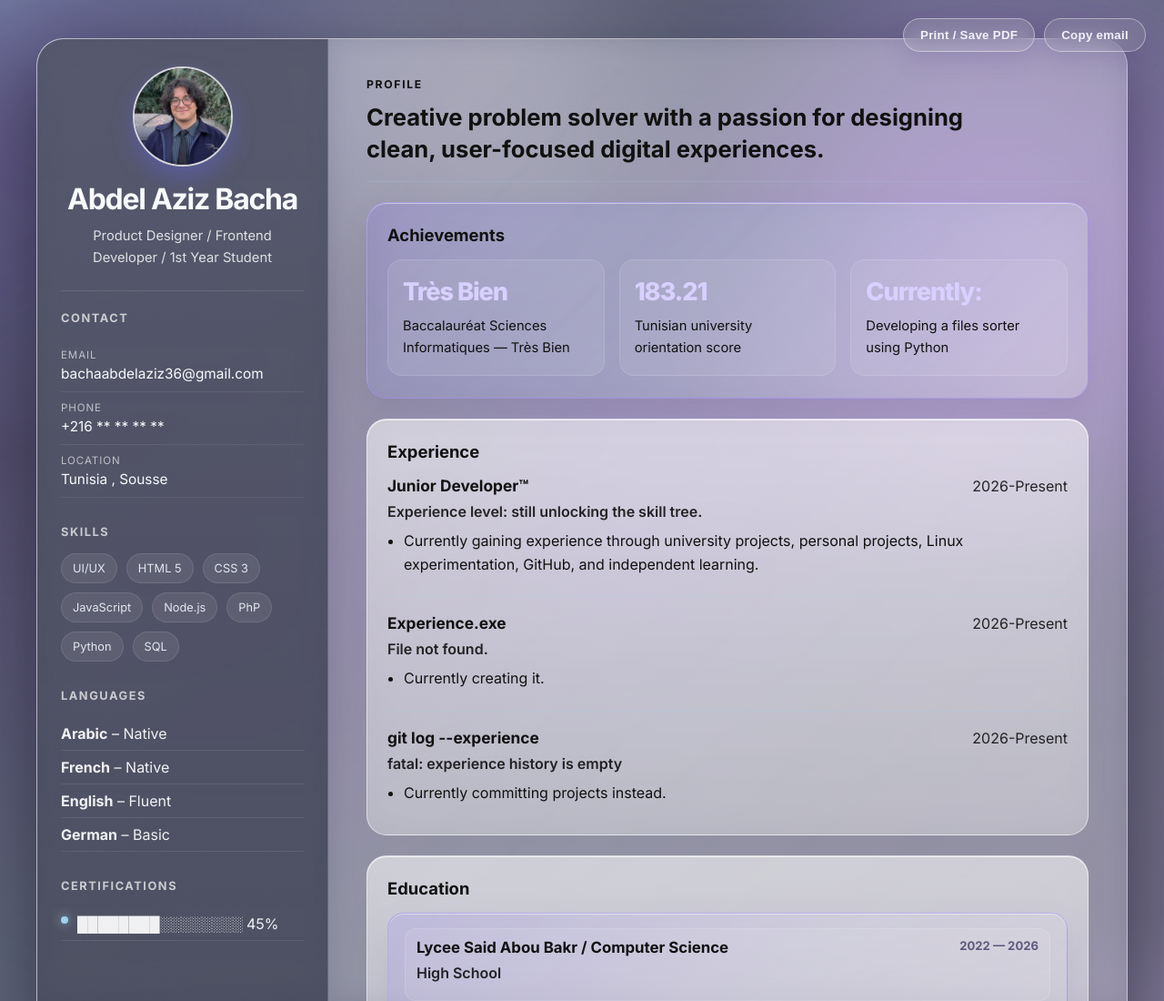
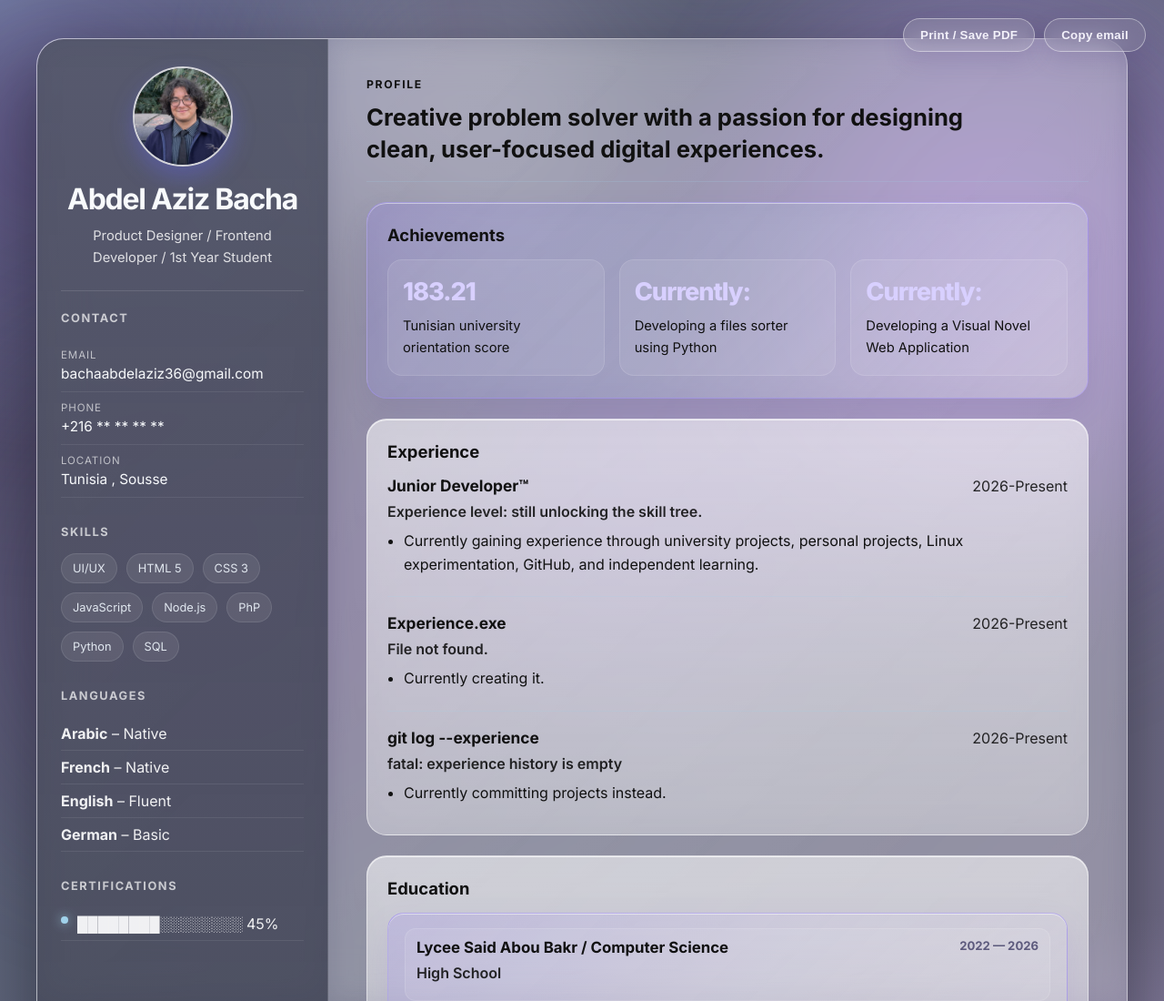
Before and after one commit to Abdel-Aziz-Bacha/Abt-me, a plain HTML site: page index.html in a window 1280 px wide. Shown: the top 1100 px of the page at 91% size. Drawn offline with Linux system fonts and the light colour scheme.

Commit message:
updated my working project

```diff
--- a/index.html
+++ b/index.html
@@ -76,10 +76,6 @@
           </div>
           <div class="achievement-grid">
             <div class="achievement-item">
-              <span class="achievement-number">Très Bien</span>
-              <p>Baccalauréat Sciences Informatiques — Très Bien</p>
-            </div>
-            <div class="achievement-item">
               <span class="achievement-number">183.21</span>
               <p>Tunisian university orientation score</p>
             </div>
@@ -87,6 +83,12 @@
               <span class="achievement-number">Currently:</span>
               <p>Developing a files sorter using Python</p>
             </div>
+            <div class="achievement-item">
+              <span class="achievement-number">Currently:</span>
+              <p>Developing a Visual Novel Web Application</p>
+              </p>
+            </div>
+
           </div>
         </section>
 
```
